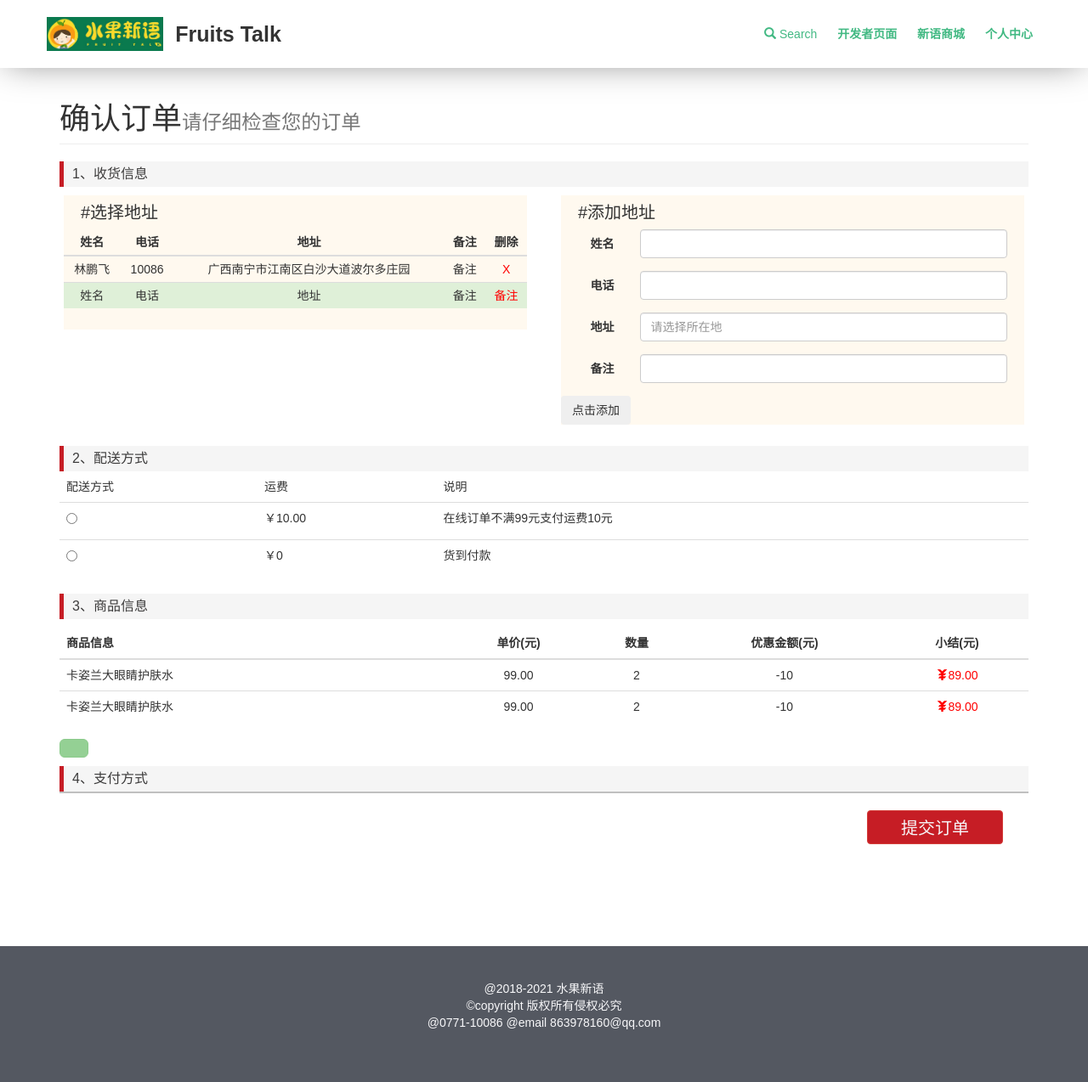
After one commit to lim8639/php3, a PHP site: page /shop/order.php in a window 1280 px wide. The commit adds this page. Shown: the whole page at 85% size. Run offline with PHP 8.4, Linux system fonts and the light colour scheme.

Commit message:
购物车更新，已经完善

```diff
--- a/index.php
+++ b/index.php
@@ -15,7 +15,6 @@
 </head>
 
 <body style="padding-right: 0">
-
 <?php
 include "utils/index-header.php";
 ?>
--- a/shop/css/order.css
+++ b/shop/css/order.css
@@ -16,9 +16,9 @@
     border-left: 5px #c61d25 solid;
 }
 .adrr{
-    margin: 20px 0;
-    padding: 35px 15px;
-    background-color: #fff9ef;
+    margin: 0;
+    padding: 10px 0;
+
 
 }
 .the-address{
@@ -49,12 +49,7 @@
     height: 25px!important;
     padding: 0!important;
 }
-.sub{
-    padding: 20px 30px;
-    text-align: right;
-}
 #btnsub{
-
     outline-color: #f7f7f9;
     background-color: #c61d25;
     width: 160px;
@@ -63,3 +58,44 @@
     font-size: 20px;
     font-family: "微软雅黑", Arial, Helvetica, sans-serif;
 }
+.myddr{
+    background-color: #fff9ef;
+    margin: 0 20px;
+    padding-right: 20px;
+}
+.selectadrr{
+    padding-bottom: 5px;
+    background-color: #fff9ef;
+    margin: 0 20px;
+}
+.selectadrr label{
+    padding:0 20px;
+    width: 100%;
+}
+.sub{
+    padding: 20px 30px;
+    text-align: right;
+}
+
+.title2{
+    padding: 0 20px;
+    line-height: 40px;
+    height: 40px;
+    font-size: 20px;
+}
+#select1{
+
+    padding: 0 30px;
+    font-size: 14px;
+    font-family: "宋体", serif;
+    border-radius: 10px;
+    color: #000000;
+    background-color: #e3ece2;
+    outline-color: #f7f7f9;
+    height: 80px;
+    width: 100%;
+}
+#select1 option{
+    height: 30px;
+    line-height: 30px;
+}
--- a/shop/details.php
+++ b/shop/details.php
@@ -12,10 +12,10 @@
     <link rel="stylesheet" href="css/details.css">
     <link rel="stylesheet" href="../utils/car.css">
     <script src="../asset/bootstrap-3.3.7-dist/jquery/jquery-3.5.1.min.js">
-
     </script>
     <script src="../asset/bootstrap-3.3.7-dist/js/bootstrap.min.js">
-
+    </script>
+    <script src="js/car.js">
     </script>
 </head>
 <body>
--- /dev/null
+++ b/shop/order.php
@@ -0,0 +1,211 @@
+<!doctype html>
+<html lang="zh-CN">
+<head>
+    <meta charset="UTF-8">
+    <meta name="viewport"
+          content="width=device-width, user-scalable=no, initial-scale=1.0, maximum-scale=1.0, minimum-scale=1.0">
+    <meta http-equiv="X-UA-Compatible" content="ie=edge">
+    <title>确认订单</title>
+    <link rel="shortcut icon" href="../asset/src/icon/favicon.ico">
+    <link rel="stylesheet" href="../asset/bootstrap-3.3.7-dist/css/bootstrap.min.css">
+    <link rel="stylesheet" href="../asset/css/frame.css">
+    <link rel="stylesheet" href="css/order.css">
+    <link rel="stylesheet" href="../utils/car.css">
+    <script src="../asset/bootstrap-3.3.7-dist/jquery/jquery-3.5.1.min.js"></script>
+    <script src="../asset/bootstrap-3.3.7-dist/js/bootstrap.min.js">
+    </script>
+</head>
+<body>
+    <?php
+    include "../utils/header.php";
+//    include "../utils/shoppingcar.php";
+    if (empty($_POST['order'])){
+        //header('location:mall.php');
+    }else{
+        $var =   $_POST['order'];
+        print_r($var);
+    }
+    ?>
+<div class="container">
+    <div class="page-header">
+        <h1>确认订单<small>请仔细检查您的订单</small></h1>
+    </div>
+            <div class="order">
+                 <div class="title">
+                     1、收货信息
+                      </div>
+                  <div class="row">
+                         <div class="adrr showadrr col-lg-6 col-md-6 col-sm-12 col-xs-12">
+                             <div class="selectadrr"  >
+                                 <p class="title2">#选择地址</p>
+                                 <table class="table table-condensed">
+                                     <thead>
+                                        <tr>
+                                            <th>姓名</th>
+                                            <th>电话</th>
+                                            <th>地址</th>
+                                            <th>备注</th>
+                                            <th>删除</th>
+                                        </tr>
+                                     </thead>
+                                     <tbody>
+                                     <tr class=".success">
+                                         <td>林鹏飞</td>
+                                         <td>10086</td>
+                                         <td> 广西南宁市江南区白沙大道波尔多庄园</td>
+                                         <td>备注</td>
+                                         <td><span class="">X</span></td>
+                                     </tr>
+                                     <tr class="success">
+                                         <td class="active">姓名</td>
+                                         <td>电话</td>
+                                         <td >地址</td>
+                                         <td>备注</td>
+                                         <td>备注</td>
+                                     </tr>
+
+                                     </tbody>
+                                 </table>
+                             </div>
+                         </div>
+                        <div class="adrr col-lg-6 col-md-6 col-sm-12 col-xs-12">
+                          <div class="myddr">
+                              <p class="title2">#添加地址</p>
+                              <form class="form-horizontal">
+                                  <div class="form-group">
+                                      <label for="inputEmail3" class="col-sm-2 control-label">姓名</label>
+                                      <div class="col-sm-10">
+                                          <input type="text" class="form-control"  placeholder="">
+                                      </div>
+                                  </div>
+                                  <div class="form-group">
+                                      <label for="inputEmail3" class="col-sm-2 control-label">电话</label>
+                                      <div class="col-sm-10">
+                                          <input type="text" class="form-control"  placeholder="">
+                                      </div>
+                                  </div>
+                                  <div class="form-group">
+                                      <label for="inputPassword3" class="col-sm-2 control-label">地址</label>
+                                      <div class="col-sm-10">
+                                          <input select-address p="p" c="c" a="a" d="d" ng-model="xxx" placeholder="请选择所在地" type="text" class="form-control" />
+                                      </div>
+                                  </div>
+                                  <div class="form-group">
+                                      <label for="inputEmail3" class="col-sm-2 control-label">备注</label>
+                                      <div class="col-sm-10">
+                                          <input type="text" class="form-control"  placeholder="">
+                                      </div>
+                                  </div>
+                                  <button class="btn btn-md">点击添加</button>
+                                  <div class="form-group">
+
+                                  </div>
+                                  <script>
+
+                                  </script>
+                              </form>
+                          </div>
+                        </div>
+                    </div>
+            </div>
+
+            <!-- javascript
+                ================================================== -->
+                  <script src="../asset/pluge/adrr/js/plugins/jquery/dist/jquery.min.js" type="text/javascript"></script>
+                  <script src="../asset/pluge/adrr/js/plugins/angular/angular.min.js" type="text/javascript"></script>
+                  <script src="../asset/pluge/adrr/js/selectAddress2.js" type="text/javascript"></script>
+                  <script src="../asset/pluge/adrr/js/index.js"></script>
+
+                 <div class="title">
+            2、配送方式
+                </div>
+    <div class="tansport">
+            <table class="table table-hover">
+              <thead>
+                <tr>
+                    <td>配送方式</td>
+                    <td>运费</td>
+                    <td>说明</td>
+                </tr>
+              </thead>
+             <tbody>
+                <tr>
+                    <td>
+                        <label>
+                            <input type="radio" id="rdo1" value="1">
+                        </label>
+                    </td>
+                    <td>￥10.00</td>
+                    <td>在线订单不满99元支付运费10元</td>
+                </tr>
+                <tr>
+                    <td>
+                        <label>
+                            <input id="rdo2" type="radio" value="2">
+                        </label>
+                    </td>
+                    <td>￥0</td>
+                    <td>货到付款</td>
+                </tr>
+                 </tbody>
+                <script>
+                     var $rdo1 = $('#rdo1');
+                     var $rdo2 = $('#rdo2');
+                </script>
+            </table>
+    </div>
+     <div class="title">
+            3、商品信息
+     </div>
+     <div class="adrr">
+         <table class="table ">
+           <thead>
+           <tr style="border-top: none">
+               <th class="first">商品信息</th>
+               <th>单价(元)</th>
+               <th>数量</th>
+               <th>优惠金额(元)</th>
+               <th>小结(元)</th>
+           </tr>
+           </thead>
+                <tbody>
+                <tr>
+                    <td class="first">卡姿兰大眼睛护肤水</td>
+                    <td>99.00</td>
+                    <td>2</td>
+                    <td>-10</td>
+                    <td><span class="glyphicon glyphicon-yen"></span>89.00</td>
+                </tr>
+                <tr>
+                    <td class="first">卡姿兰大眼睛护肤水</td>
+                    <td>99.00</td>
+                    <td>2</td>
+                    <td>-10</td>
+                    <td><span class="glyphicon glyphicon-yen"></span>89.00</td>
+                </tr>
+                </tbody>
+         </table>
+               <div class="try-online"><a class="btn-try btn btn-success btn-lg disabled"></a></div>
+     </div>
+     <div class="discount">
+
+     </div>
+     <div class="title">
+            4、支付方式
+      </div>
+      <div id="pay">
+
+      </div>
+
+        <div class="sub">
+            <button id="btnsub" class="btn btn-danger" type="button">提交订单</button>
+         </div>
+        <script>
+            $('#btnsub').click(function () {
+                alert("订单已经提交");
+            });
+        </script>
+</div>
+<?php  include "../utils/footer.php"?>
+</body>
+</html>
```
Also changed, not shown: shop/js/car.js (+4 -3 lines), shop/mall.php (+8 -2 lines), shop/order .php (deleted, +0 -172 lines), user/checkuser.php (added, +18 -0 lines), user/test.php (+16 -31 lines), user/user.php (+7 -4 lines), utils/shoppingcar.php (+7 -1 lines), verfication/reg.php (+6 -1 lines).
